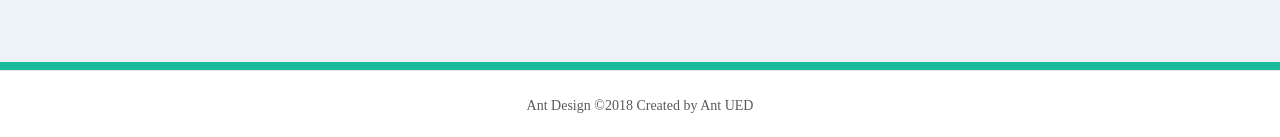
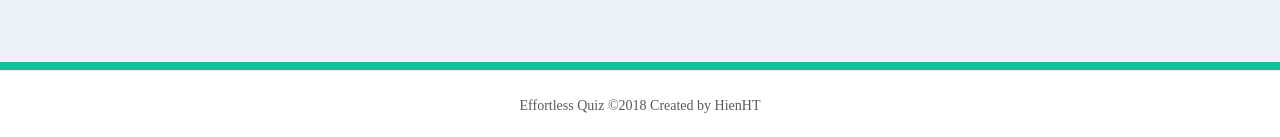
Before and after one commit to thehienvnag/effortless-quiz-frontend, a Vue app: page / in a window 1280 px wide. Shown: the part 660-797 px from the top of the page. Built offline with nearby package versions, Linux system fonts and the light colour scheme; a web font is replaced by a local one.

Commit message:
Change footer

```diff
--- a/src/layout/AppLayout.vue
+++ b/src/layout/AppLayout.vue
@@ -28,7 +28,7 @@
         borderTop: '1px solid #e8e8e8',
       }"
     >
-      Ant Design ©2018 Created by Ant UED
+      Effortless Quiz ©2018 Created by HienHT
     </a-layout-footer>
   </a-layout>
 </template>
```
